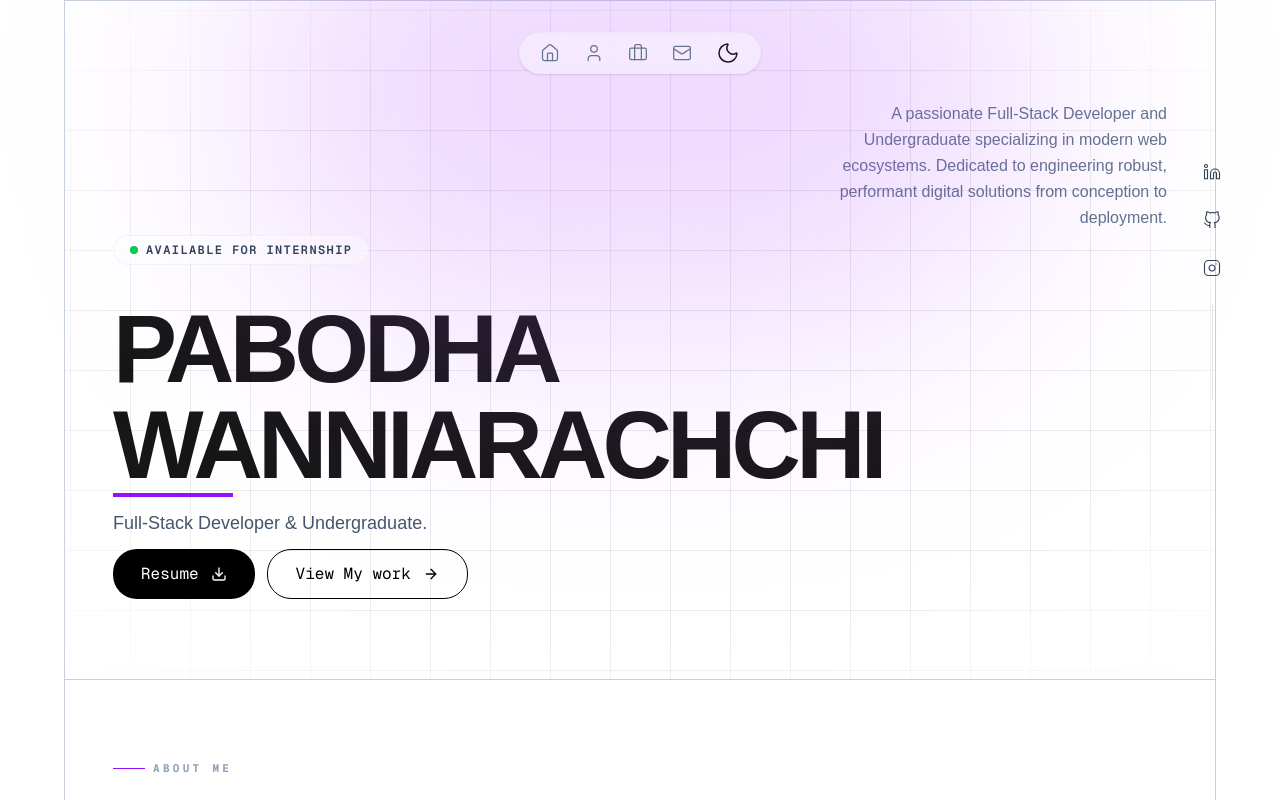
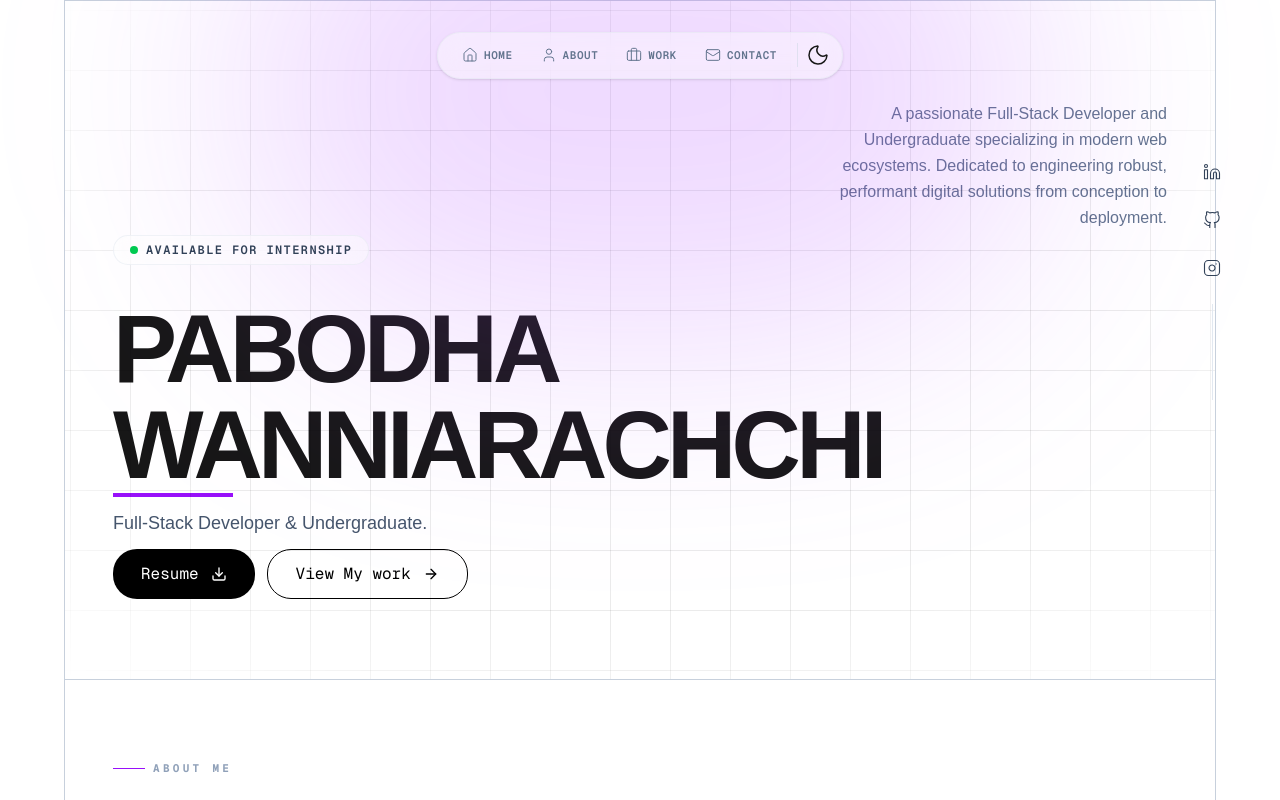
Before and after one commit to Pabodha-Wann/portfolio, a Next.js app: page / in a window 1280 px wide. Shown: the top 800 px of the page. Built offline with nearby package versions, Linux system fonts and the light colour scheme.

Commit message:
feat: redesign navbar with animated hover and refined theme colors

```diff
--- a/components/Navbar.tsx
+++ b/components/Navbar.tsx
@@ -2,35 +2,60 @@
 import ThemeToggle from "./helper/ThemeToggle"
 import { Briefcase, Home, Mail, User } from "lucide-react"
 import Link from "next/link"
+import { useState } from "react"
+import { motion, AnimatePresence } from "framer-motion"
 
 const navItems = [
-  { name:"Home",icon:Home,href:"/"},
-  { name: "About",icon: User,href: "#about" },
-  { name: "Work",icon: Briefcase,href: "#work" },
-  { name: "Contact",icon: Mail,href: "#contact" },
+  { name: "Home", icon: Home, href: "/" },
+  { name: "About", icon: User, href: "#about" },
+  { name: "Work", icon: Briefcase, href: "#work" },
+  { name: "Contact", icon: Mail, href: "#contact" },
 ]
 
 const Navbar = () => {
+  const [hoveredItem, setHoveredItem] = useState<string | null>(null)
+
   return (
     <div className="fixed z-50 top-8 left-1/2 -translate-x-1/2">
-      <nav className="flex items-center justify-center gap-6 p-2 px-5 rounded-full border border-slate-200/50 bg-white/40 shadow-sm backdrop-blur-md dark:border-slate-800/50 dark:bg-black/40 transition-colors">
-        {navItems.map((item)=>{
+      <nav
+        className="relative flex items-center justify-center gap-1 p-2 px-3 rounded-full border border-slate-200/50 bg-white/40 shadow-sm backdrop-blur-md dark:border-slate-800/50 dark:bg-black/40 transition-colors"
+        onMouseLeave={() => setHoveredItem(null)}
+      >
+        {navItems.map((item) => {
           const Icon = item.icon
-
-          return(
+          return (
             <Link
               key={item.href}
               href={item.href}
-              className="text-slate-500 transition-colors hover:text-black dark:text-slate-400 dark:hover:text-white"
+              onMouseEnter={() => setHoveredItem(item.href)}
+              className="relative flex items-center gap-1.5 rounded-full px-3 py-1.5 text-slate-500 transition-colors duration-150 hover:text-black dark:text-slate-400 dark:hover:text-white z-10"
             >
-              <Icon className="h-5 w-5" strokeWidth={1.5}/>
+              {/* Sliding pill background */}
+              <AnimatePresence>
+                {hoveredItem === item.href && (
+                  <motion.span
+                    layoutId="nav-pill"
+                    className="absolute inset-0 rounded-full bg-white dark:bg-white/10"
+                    initial={{ opacity: 0 }}
+                    animate={{ opacity: 1 }}
+                    exit={{ opacity: 0 }}
+                    transition={{ type: "spring", stiffness: 400, damping: 30 }}
+                  />
+                )}
+              </AnimatePresence>
+
+              <Icon className="relative h-4 w-4 shrink-0" strokeWidth={1.5} />
+              <span className="relative font-mono text-[11px] font-semibold tracking-wider uppercase">
+                {item.name}
+              </span>
             </Link>
           )
+        })}
 
-      })}
-      <ThemeToggle />
+        <div className="ml-1 pl-2 border-l border-slate-300/50 dark:border-slate-700/50">
+          <ThemeToggle />
+        </div>
       </nav>
-
     </div>
   )
 }
```
